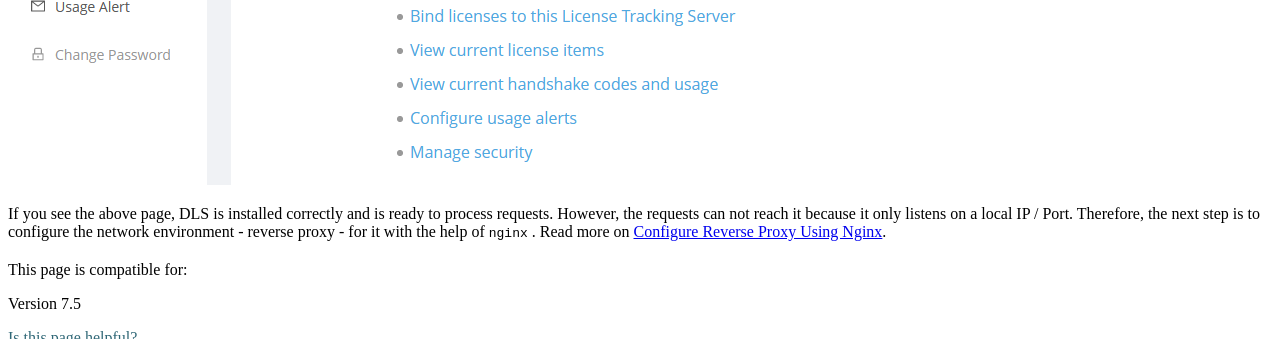
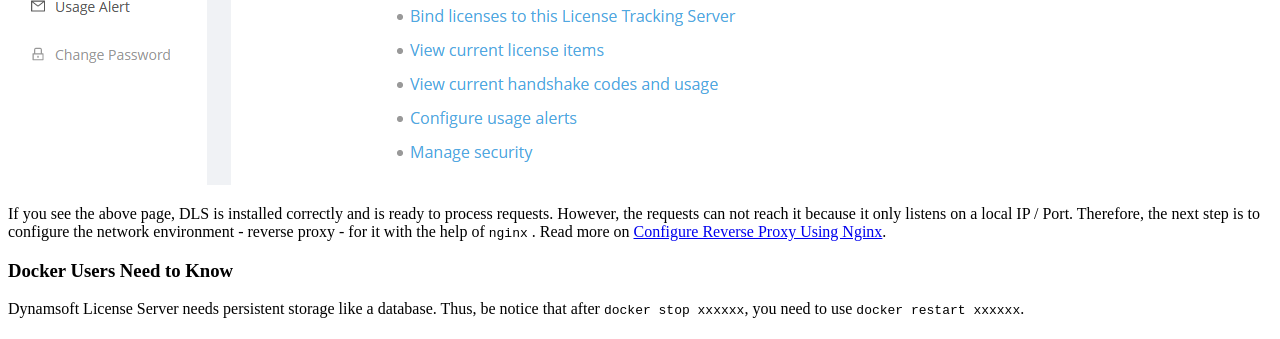
Before and after one commit to dynamsoft-docs/license-server-docs, a Jekyll site: the page built from selfhosting/DLSonLinux.md, in a window 1280 px wide and 900 px high, scrolled down 1903 px, cut to the strip 0-339 px from the top of the window. Built offline with Jekyll 4.4.1, drawn with Linux system fonts in a browser that asks for light colours.

Commit message:
Update DLSonLinux.md

```diff
--- a/selfhosting/DLSonLinux.md
+++ b/selfhosting/DLSonLinux.md
@@ -82,3 +82,7 @@
 ![DLS-HomePage-001]({{site.assets}}imgs/dls-homepage.png)
 
 If you see the above page, DLS is installed correctly and is ready to process requests. However, the requests can not reach it because it only listens on a local IP / Port. Therefore, the next step is to configure the network environment - reverse proxy - for it with the help of `nginx` . Read more on [Configure Reverse Proxy Using Nginx]({{site.selfhosting}}configurereverseproxyusingnginx.html).
+
+### Docker Users Need to Know
+
+Dynamsoft License Server needs persistent storage like a database. Thus, be notice that after `docker stop xxxxxx`, you need to use `docker restart xxxxxx`.
```
